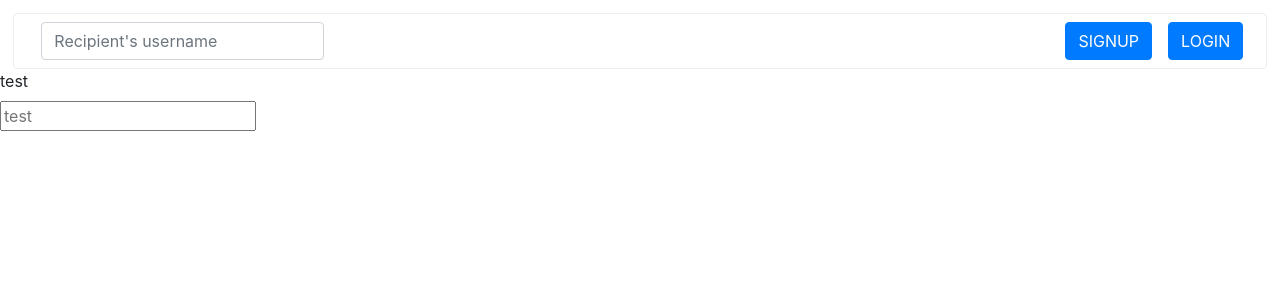
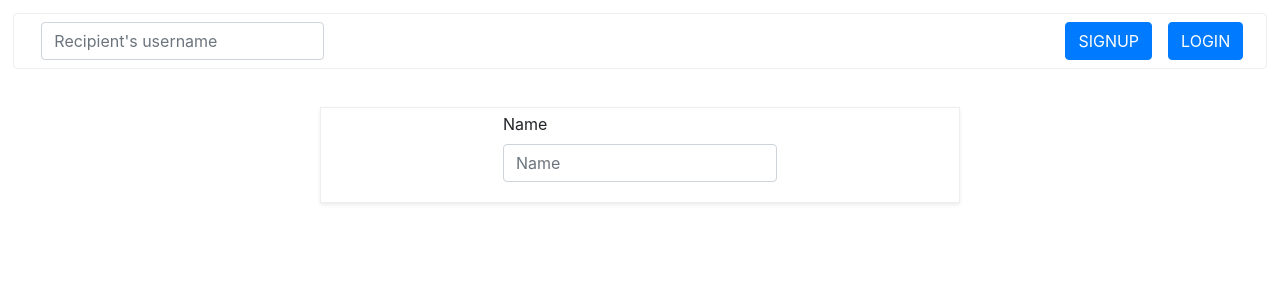
Before and after one commit to qwenzo/lost-and-found, a React (Create React App) app: page /item/post in a window 1280 px wide. Shown: the top 300 px of the page. Built offline with nearby package versions, Linux system fonts and the light colour scheme.

Commit message:
adding style to the form comp.

```diff
--- a/src/components/ItemForm.js
+++ b/src/components/ItemForm.js
@@ -3,10 +3,13 @@ import {reduxForm,Field} from 'redux-form'
 class ItemForm extends Component{
     render(){
         const {handleSubmit} = this.props;
+        const {containerStyle} =styles;
         return(
-            <div>
-                <form>
-                    <Field label="test" name="testy" component={renderInputField}/>
+            <div style={containerStyle} className="align-items-center shadow-sm d-flex flex-column ">
+                <form className="p-1">
+                <div className="form-group d-flex">
+                    <Field label="Name" name="testy" component={renderInputField}/>
+                </div>
                     </form>
             </div>
         );
@@ -18,7 +21,7 @@ const renderInputField = ({input,label,meta:{touched,error}}) =>{
        return <div>
             <label>{label}</label>
             <div>
-            <input {...input} placeholder={label}  />
+            <input className="form-control input-lg" {...input} placeholder={label}  />
             {touched && error ?  <span>{error}</span>:''}
             </div>
         </div>
@@ -26,7 +29,10 @@ const renderInputField = ({input,label,meta:{touched,error}}) =>{
 
 const styles={
     containerStyle:{
-
+        border: '1px solid #eee',
+        marginLeft:'25%',
+        marginRight:'25%',
+        marginTop:'3%'
     }
 }
 
```
